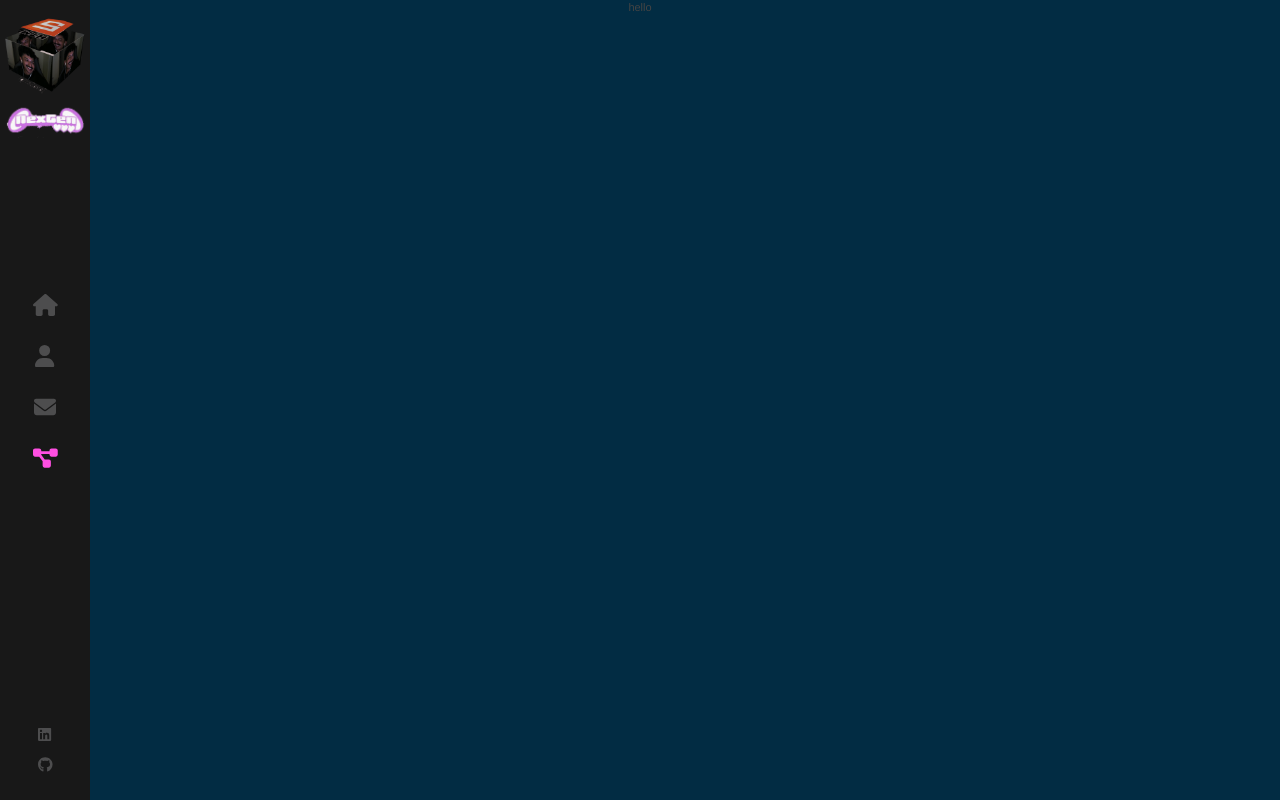
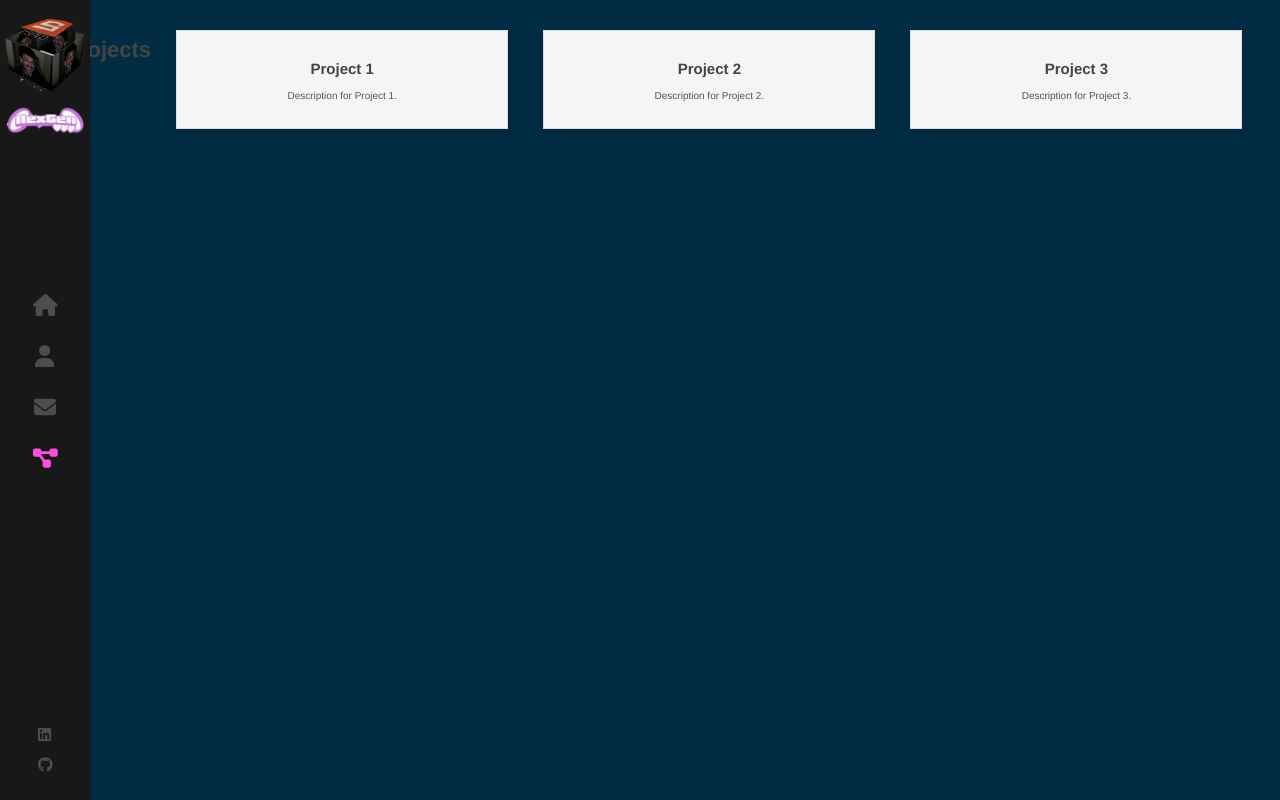
Before and after one commit to niccbytes/portfolio, a React (Create React App) app: page /projects in a window 1280 px wide. Built offline with nearby package versions, Linux system fonts and the light colour scheme.

Commit message:
added a projects page

```diff
--- a/src/components/Projects/index.js
+++ b/src/components/Projects/index.js
@@ -1,7 +1,35 @@
 
 import './index.scss';
 
-const projects = () => 'hello'
+const projectsData = [
+  {
+    title: 'Project 1',
+    description: 'Description for Project 1.',
+  },
+  {
+    title: 'Project 2',
+    description: 'Description for Project 2.',
+  },
+  {
+    title: 'Project 3',
+    description: 'Description for Project 3.',
+  },
+];
+
+const projects = () => {
+  return (
+    <div className="projects-container">
+      <h1>My Projects</h1>
+      {projectsData.map((project, index) => (
+        <div key={index} className="project-item">
+          <h2>{project.title}</h2>
+          <p>{project.description}</p>
+        </div>
+      ))}
+    </div>
+  );
+};
+
 
 
 export default projects;
--- a/src/components/Projects/index.scss
+++ b/src/components/Projects/index.scss
@@ -0,0 +1,31 @@
+.projects-container {
+  display: flex;
+  flex-wrap: wrap;
+  justify-content: space-around;
+  align-items: flex-start;
+  padding: 20px;
+
+  .project-item {
+    background-color: #f5f5f5;
+    border: 1px solid #ddd;
+    padding: 15px;
+    margin: 10px;
+    width: 300px;
+    box-shadow: 0 4px 8px rgba(0, 0, 0, 0.1);
+    transition: transform 0.3s ease-in-out;
+
+    &:hover {
+      transform: scale(1.05);
+    }
+
+    h2 {
+      font-size: 1.5rem;
+      margin-bottom: 10px;
+    }
+
+    p {
+      font-size: 1rem;
+      color: #555;
+    }
+  }
+}
```
